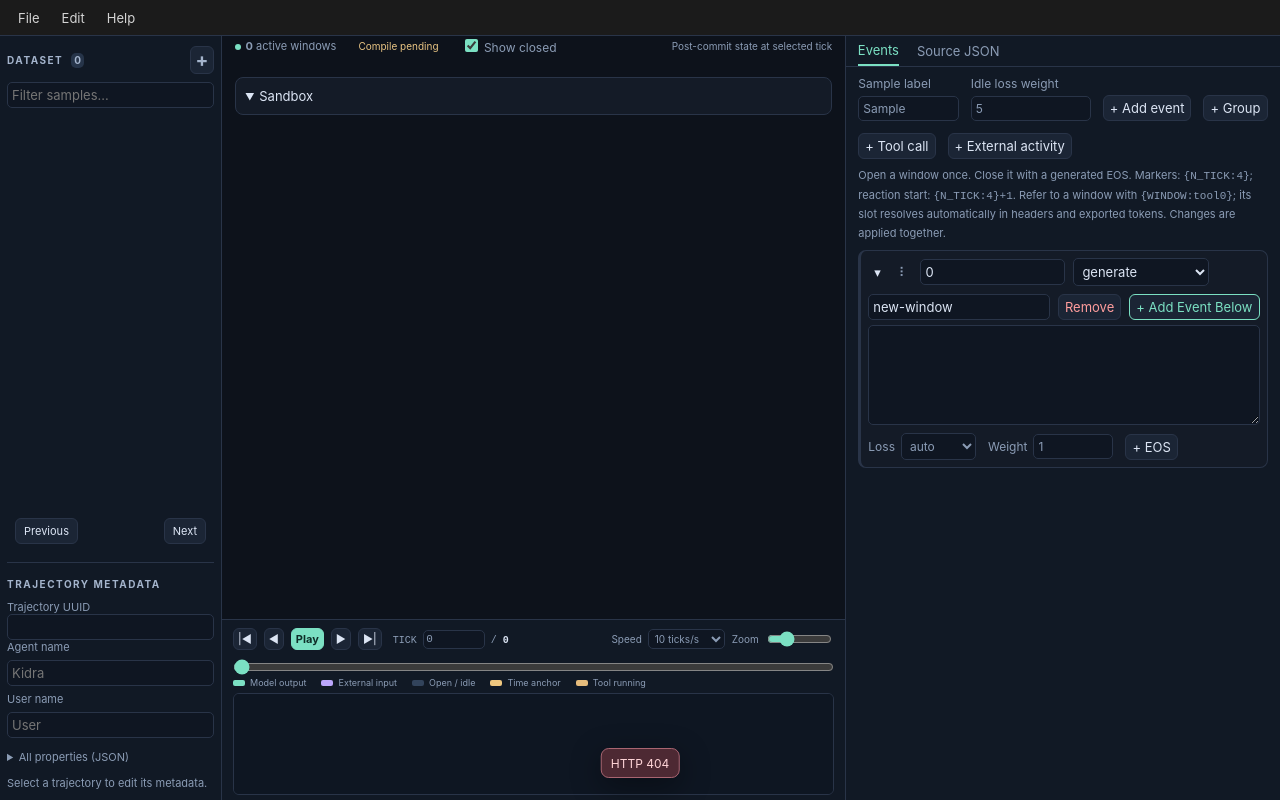
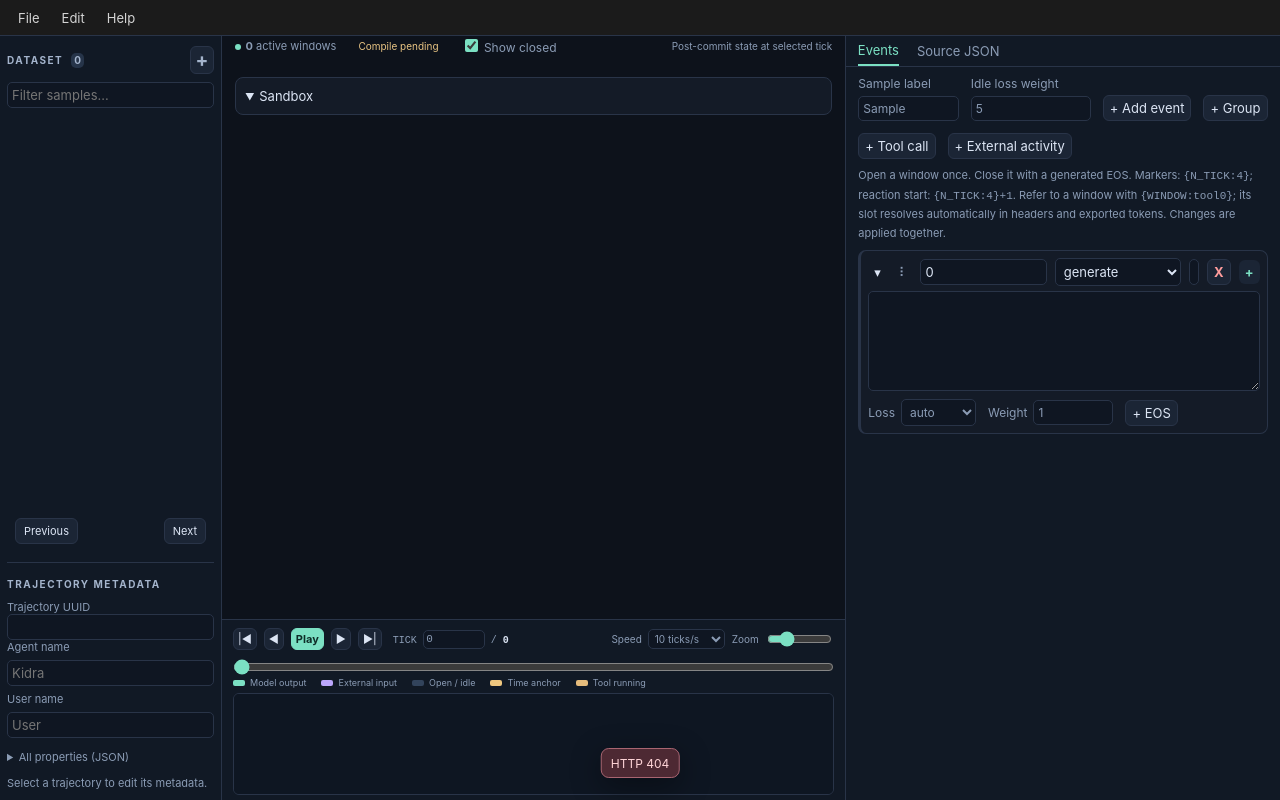
Before and after one commit to TheDudeFromCI/trajectory-remix, a plain HTML site: page trajectory_remix/static/index.html in a window 1280 px wide. Both pictures are taken after typing "Sample", "5" into the empty fields and a click on the button "+ Add event". Drawn offline with Linux system fonts and the light colour scheme; no server answers.

Commit message:
Tweaked Add and Remove event buttons

```diff
--- a/trajectory_remix/static/app.js
+++ b/trajectory_remix/static/app.js
@@ -1191,10 +1191,8 @@ function buildEventCard(item, i) {
       win.className = "event-window";
       win.hidden = e.op === "invisible-tool-call";
       win.placeholder = e.op === "tool-call" ? "Tool window ID" : "Window ID";
-      head.append(
-        win,
-        button(
-          "Remove",
+      const removeButton = button(
+        "X",
         () => {
           selectedEvents.delete(item);
           eventDraft.splice(i, 1);
@@ -1202,9 +1200,11 @@ function buildEventCard(item, i) {
           renderEvents();
         },
         "danger-text event-delete",
-        ),
-        button(
-          "+ Add Event Below",
+      );
+      removeButton.title = "Remove event";
+      removeButton.setAttribute("aria-label", "Remove event");
+      const addBelowButton = button(
+        "+",
         () => {
           eventDraft.splice(i + 1, 0, {
             key: item.key,
@@ -1220,8 +1220,10 @@ function buildEventCard(item, i) {
           renderEvents();
         },
         "event-add-below",
-        ),
-      );
+      );
+      addBelowButton.title = "Add event below";
+      addBelowButton.setAttribute("aria-label", "Add event below");
+      head.append(win, removeButton, addBelowButton);
       card.append(head);
       if (e.op === "open") {
         const options = node("div", "event-options");
--- a/trajectory_remix/static/style.css
+++ b/trajectory_remix/static/style.css
@@ -821,10 +821,13 @@ h2 {
   display: flex;
   gap: 8px;
   align-items: center;
-  flex-wrap: wrap;
+  flex-wrap: nowrap;
+  min-width: 0;
 }
-.event-header input {
+.event-header input,
+.event-header select {
   width: 145px;
+  min-width: 0;
 }
 .event-header .event-toggle {
   padding: 0 6px;
@@ -838,13 +841,21 @@ h2 {
 }
 .event-header .event-window {
   flex: 1;
-  min-width: 100px;
+  min-width: 0;
+}
+.event-header button {
+  flex: 0 0 auto;
+  white-space: nowrap;
 }
 .event-header .event-delete {
   margin-left: auto;
 }
+.event-header .event-delete,
 .event-header .event-add-below {
-  border-color: var(--accent);
+  font-weight: 700;
+}
+.event-header .event-add-below {
+  border: none;
   color: var(--accent);
 }
 .event-grip {
```
Also changed, not shown: tests/frontend.test.mjs (+6 -0 lines). Lines whose indentation alone changed are shown as unchanged.
